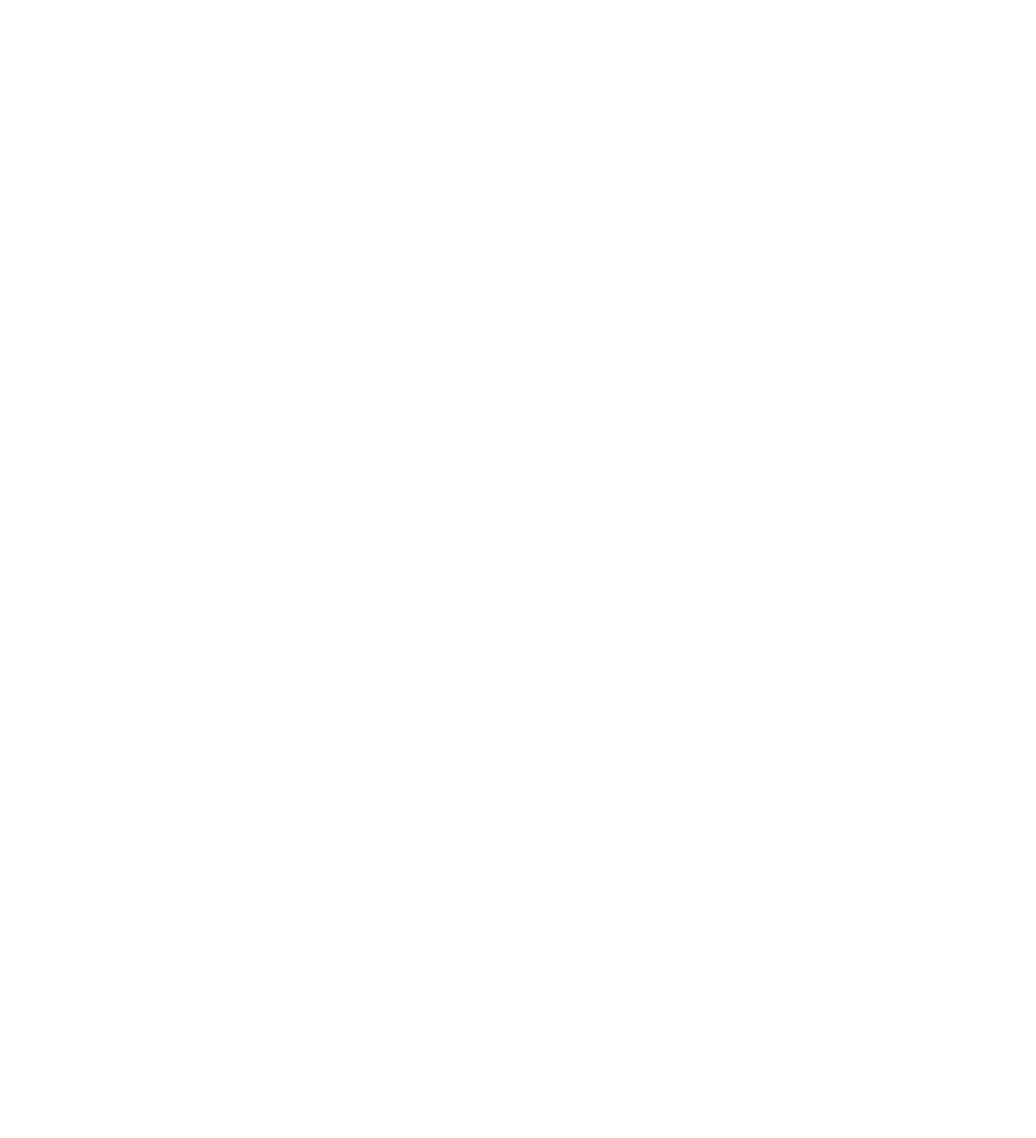
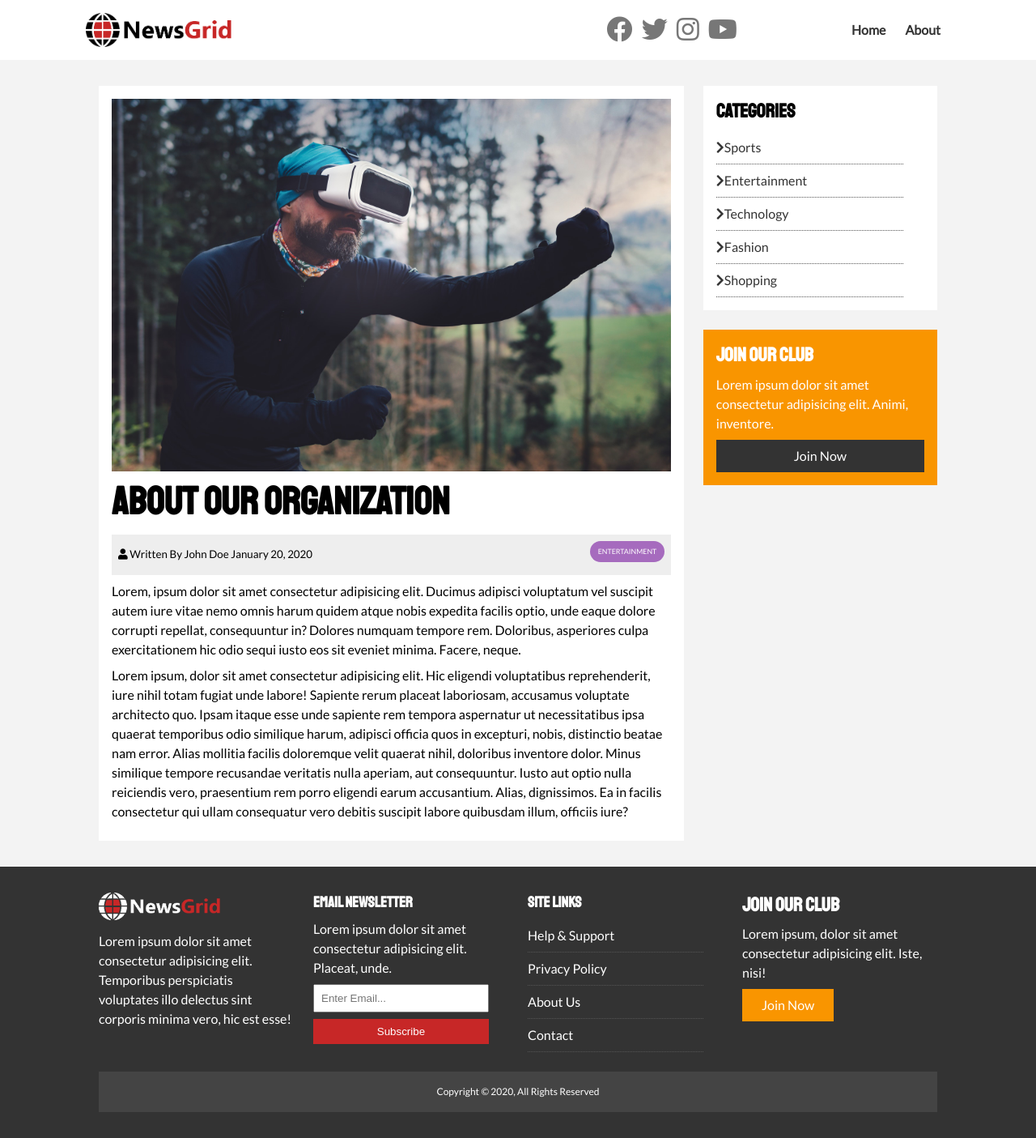
Before and after one commit to ElvisLee0725/newsgrid, a plain HTML site: page article.html in a window 1280 px wide. Shown: the whole page at 81% size. Before the commit the page ends 800 px from the top, so only its background shows below. Drawn offline with Linux system fonts and the light colour scheme.

Commit message:
Finish responsive

```diff
--- a/article.html
+++ b/article.html
@@ -3,9 +3,99 @@
 <head>
   <meta charset="UTF-8">
   <meta name="viewport" content="width=device-width, initial-scale=1.0">
-  <title>Document</title>
+  <title>Newsgrid | Latest News</title>
+  <link rel="preconnect" href="https://fonts.gstatic.com">
+  <link href="https://fonts.googleapis.com/css2?family=Lato:wght@100;400&family=Staatliches&display=swap" rel="stylesheet" crossorigin="anonymous">
+  <link rel="stylesheet" href="https://cdnjs.cloudflare.com/ajax/libs/font-awesome/5.15.1/css/all.min.css" crossorigin="anonymous"/>
+  <link rel="stylesheet" href="css/style.css">
+  <link rel="stylesheet" media="screen and (max-width: 768px)" href="css/mobile.css">
+  <link rel="shortcut icon" type="image/x-icon" href="favicon.ico">
 </head>
 <body>
+  <nav id="main-nav">
+    <div class="container">
+      <img src="img/logo.png" alt="Newsgrid" class="logo">
+      <div class="social">
+        <a href="https://facebook.com" target="_blank"><i class="fab fa-facebook fa-2x"></i></a>
+        <a href="https://twitter.com" target="_blank"><i class="fab fa-twitter fa-2x"></i></a>
+        <a href="https://instagram.com" target="_blank"><i class="fab fa-instagram fa-2x"></i></a>
+        <a href="https://youtube.com" target="_blank"><i class="fab fa-youtube fa-2x"></i></a>
+      </div>
+      <ul>
+        <li><a href="index.html">Home</a></li>
+        <li><a href="about.html">About</a></li>
+      </ul>
+    </div>
+  </nav>
 
+  <section id="article">
+    <div class="container">
+      <div class="page-container">
+        <article class="card">
+          <img src="img/articles/ent1.jpg" alt="">
+          <h1 class="l-heading">About Our Organization</h1>
+          <div class="meta">
+            <small>
+              <i class="fas fa-user"></i> Written By John Doe January 20, 2020
+            </small>
+            <div class="category category-ent">Entertainment</div>
+          </div>
+          <p>Lorem, ipsum dolor sit amet consectetur adipisicing elit. Ducimus adipisci voluptatum vel suscipit autem iure vitae nemo omnis harum quidem atque nobis expedita facilis optio, unde eaque dolore corrupti repellat, consequuntur in? Dolores numquam tempore rem. Doloribus, asperiores culpa exercitationem hic odio sequi iusto eos sit eveniet minima. Facere, neque.</p>
+          <p>Lorem ipsum, dolor sit amet consectetur adipisicing elit. Hic eligendi voluptatibus reprehenderit, iure nihil totam fugiat unde labore! Sapiente rerum placeat laboriosam, accusamus voluptate architecto quo. Ipsam itaque esse unde sapiente rem tempora aspernatur ut necessitatibus ipsa quaerat temporibus odio similique harum, adipisci officia quos in excepturi, nobis, distinctio beatae nam error. Alias mollitia facilis doloremque velit quaerat nihil, doloribus inventore dolor. Minus similique tempore recusandae veritatis nulla aperiam, aut consequuntur. Iusto aut optio nulla reiciendis vero, praesentium rem porro eligendi earum accusantium. Alias, dignissimos. Ea in facilis consectetur qui ullam consequatur vero debitis suscipit labore quibusdam illum, officiis iure?</p>
+        </article>
+
+        <aside id="categories" class="card">
+          <h2>Categories</h2>
+          <ul class="list">
+            <li><a href="#"><i class="fas fa-chevron-right"></i>Sports</a></li>
+            <li><a href="#"><i class="fas fa-chevron-right"></i>Entertainment</a></li>
+            <li><a href="#"><i class="fas fa-chevron-right"></i>Technology</a></li>
+            <li><a href="#"><i class="fas fa-chevron-right"></i>Fashion</a></li>
+            <li><a href="#"><i class="fas fa-chevron-right"></i>Shopping</a></li>
+          </ul>
+        </aside>
+
+        <aside class="card bg-secondary">
+          <h2>Join Our Club</h2>
+          <p>Lorem ipsum dolor sit amet consectetur adipisicing elit. Animi, inventore.</p>
+          <a href="#" class="btn btn-dark btn-block">Join Now</a>
+        </aside>
+      </div>
+    </div>
+  </section>
+
+  <footer id="main-footer" class="py-2">
+    <div class="container footer-container">
+      <div>
+        <img src="img/logo_light.png" alt="NewsGrid">
+        <p>Lorem ipsum dolor sit amet consectetur adipisicing elit. Temporibus perspiciatis voluptates illo delectus sint corporis minima vero, hic est esse!</p>
+      </div>
+      <div>
+        <h3>Email Newsletter</h3>
+        <p>Lorem ipsum dolor sit amet consectetur adipisicing elit. Placeat, unde.</p>
+        <form>
+          <input type="email" placeholder="Enter Email...">
+          <input type="submit" value="Subscribe" class="btn btn-primary">
+        </form>
+      </div>
+      <div>
+        <h3>Site Links</h3>
+        <ul class="list">
+          <li><a href="#">Help & Support</a></li>
+          <li><a href="#">Privacy Policy</a></li>
+          <li><a href="#">About Us</a></li>
+          <li><a href="#">Contact</a></li>
+        </ul>
+      </div>
+      <div>
+        <h2>Join Our Club</h2>
+        <p>Lorem ipsum, dolor sit amet consectetur adipisicing elit. Iste, nisi!</p>
+        <a href="#" class="btn btn-secondary">Join Now</a>
+      </div>
+      <div>
+        <p>Copyright &copy; 2020, All Rights Reserved</p>
+      </div>
+    </div>
+  </footer>
 </body>
 </html>
--- a/css/mobile.css
+++ b/css/mobile.css
@@ -0,0 +1,58 @@
+#main-nav .social {
+  display: none;
+}
+
+#main-nav .container {
+  grid-template-columns: 1fr;
+  grid-gap: 1.2rem;
+}
+
+#main-nav ul,
+#main-nav .logo {
+  justify-self: center;
+}
+
+#main-nav ul li a {
+  padding: 0.5rem;
+}
+
+#home-articles .articles-container {
+  grid-template-columns: repeat(2, 1fr);
+}
+
+#home-articles .articles-container > *:first-child,
+#home-articles .articles-container > *:last-child {
+  grid-template-columns: 1fr;
+  grid-column: 1;
+}
+
+@media (max-width: 600px) {
+  #showcase .showcase-container,
+  #home-articles .articles-container,
+  #main-footer .footer-container {
+    grid-template-columns: 1fr;
+  }
+
+  #main-footer .footer-container > *:last-child {
+    grid-column: 1;
+  }
+
+  #main-footer .footer-container > *:first-child,
+  #main-footer .footer-container > *:nth-child(2) {
+    border-bottom: 1px dotted #444;
+    padding-bottom: 1rem;
+  }
+
+  .page-container {
+    grid-template-columns: 1fr;
+    text-align: center;
+  }
+
+  .page-container > *:first-child {
+    grid-row: 1;
+  }
+
+  .l-heading {
+    font-size: 2rem;
+  }
+}
--- a/css/style.css
+++ b/css/style.css
@@ -52,6 +52,10 @@ h6 {
   line-height: 1.3;
 }
 
+.l-heading {
+  font-size: 3rem;
+}
+
 .list li {
   padding: 0.5rem 0;
   border-bottom: 1px dotted #555;
@@ -60,6 +64,17 @@ h6 {
 
 .list li a:hover {
   color: var(--primary-color) !important;
+}
+
+.page-container {
+  display: grid;
+  grid-template-columns: 5fr 2fr;
+  margin: 2rem 0;
+  grid-gap: 1.5rem;
+}
+
+.page-container > *:first-child {
+  grid-row: 1 / span 3;
 }
 
 .container {
@@ -169,6 +184,18 @@ h6 {
   grid-column: 2 / span 2;
 }
 
+#article .meta {
+  display: flex;
+  justify-content: space-between;
+  align-items: center;
+  background: #eee;
+  padding: 0.5rem;
+}
+
+#article .meta {
+  margin-top: 0.4rem;
+}
+
 #main-footer {
   background: var(--dark-color);
   color: #fff;
@@ -274,7 +301,7 @@ h6 {
 }
 
 .bg-secondary {
-  background: var(--secondaryh-color);
+  background: var(--secondary-color);
   color: #fff;
 }
 
```
Also changed, not shown: about.html (+82 -0 lines), index.html (+2 -2 lines).
